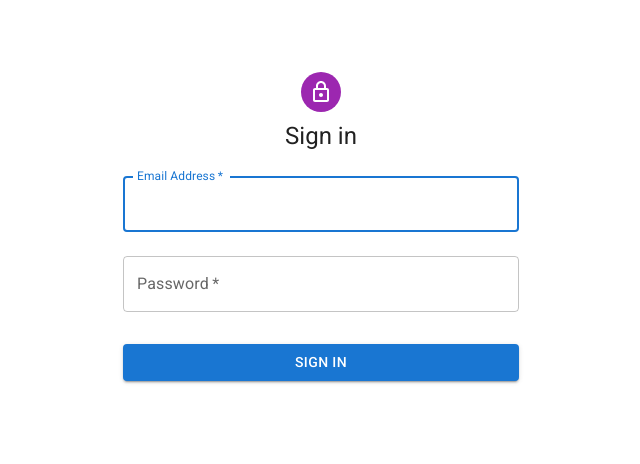
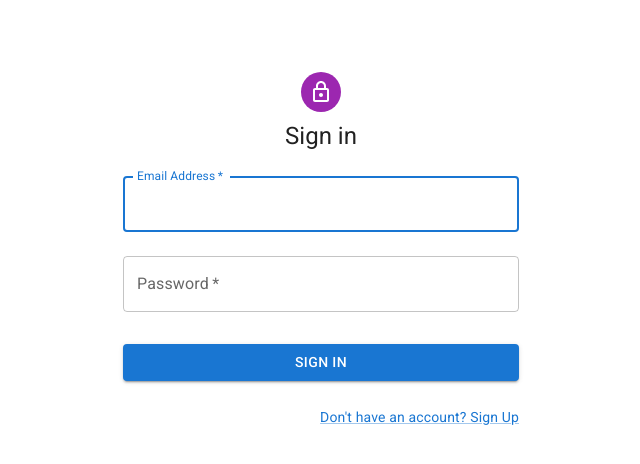
Before and after one commit to NoyaRoeT/ani-bookmarks, a React (Vite) app in the folder client/: page /login in a window 1280 px wide. Shown: the top 464 px of the page, without its empty margins (319-959 px from the left). Built offline with nearby package versions, Linux system fonts and the light colour scheme; no server answers.

Commit message:
Add links between login and signup page

```diff
--- a/client/src/components/Login/Login.jsx
+++ b/client/src/components/Login/Login.jsx
@@ -1,5 +1,5 @@
 import React, { useContext, useState } from "react";
-import { Container, CircularProgress } from "@mui/material";
+import { Container, CircularProgress, Grid, Link } from "@mui/material";
 import Avatar from "@mui/material/Avatar";
 import Button from "@mui/material/Button";
 import TextField from "@mui/material/TextField";
@@ -109,6 +109,14 @@ export default function Login() {
 						)}
 					</Box>
 				</Box>
+				<Grid container>
+					<Grid item xs></Grid>
+					<Grid item>
+						<Link href="/signup" variant="body2">
+							{"Don't have an account? Sign Up"}
+						</Link>
+					</Grid>
+				</Grid>
 			</Box>
 		</Container>
 	);
--- a/client/src/components/SignUp/SignUp.jsx
+++ b/client/src/components/SignUp/SignUp.jsx
@@ -85,7 +85,7 @@ export default function SignUp() {
 					</Button>
 					<Grid container justifyContent="flex-end">
 						<Grid item>
-							<Link href="#" variant="body2">
+							<Link href="/login" variant="body2">
 								Already have an account? Sign in
 							</Link>
 						</Grid>
```
